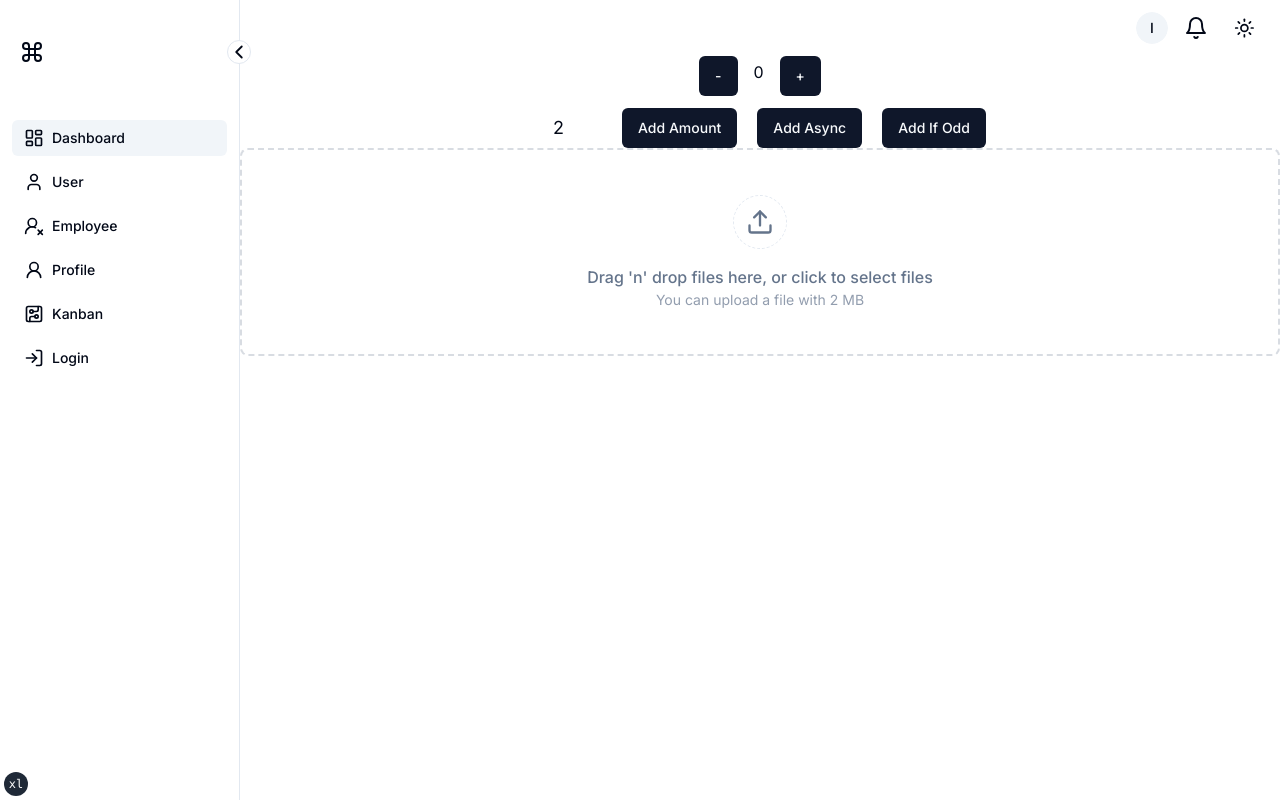
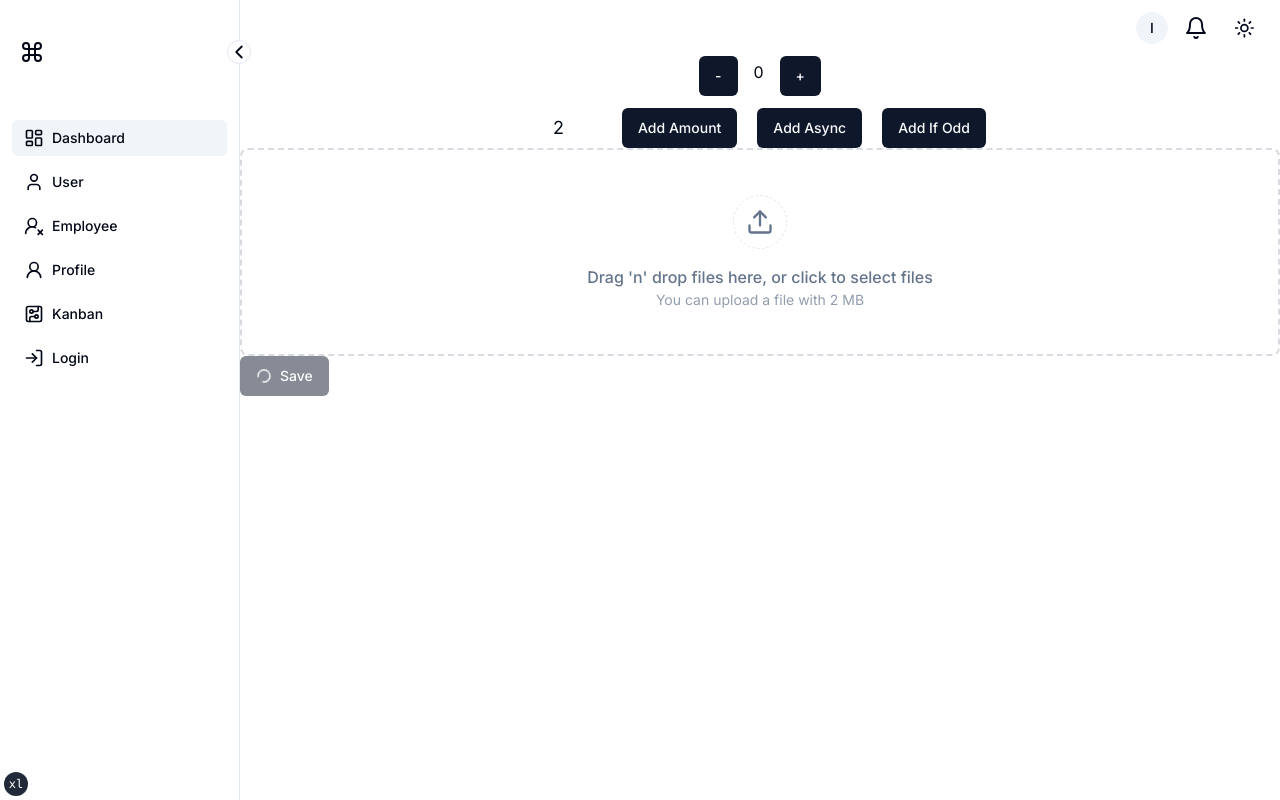
Before and after one commit to ravanspell/smart-pos-client, a Next.js app: page /dashboard in a window 1280 px wide. Built offline with nearby package versions, Linux system fonts and the light colour scheme.

Commit message:
submit button component

```diff
--- a/src/app/dashboard/page.tsx
+++ b/src/app/dashboard/page.tsx
@@ -14,6 +14,7 @@ import { useAppDispatch, useAppSelector } from "@/redux/hooks";
 import { Button } from "@/components/atoms/Button";
 import { toast } from "sonner";
 import { FileUploader } from "@/components/molecules/FileUploader";
+import { SubmitButton } from "@/components/molecules/SubmitButton";
 
 const Dashbaord = () => {
   const dispatch = useAppDispatch();
@@ -75,6 +76,7 @@ const Dashbaord = () => {
         </Button>
       </div>
       <FileUploader />
+      <SubmitButton isLoading label="Save"/>
     </div>
   );
 };
--- /dev/null
+++ b/src/components/molecules/SubmitButton/index.tsx
@@ -0,0 +1,27 @@
+import { Button, ButtonProps } from "@/components/atoms/Button"
+import { Icons } from "@/lib/icons"
+
+interface SubmitButtonProps extends ButtonProps {
+  /**
+   * Label of the button
+   */
+  label: string
+  /**
+   * Loading state until side effect resolve
+   */
+  isLoading?: boolean
+}
+
+export function SubmitButton(props: SubmitButtonProps) {
+  const {
+    isLoading = false,
+    label,
+    disabled
+  } = props;
+  return (
+    <Button disabled={isLoading || disabled} {...props}>
+      {isLoading && <Icons.spinner className="mr-2 h-4 w-4 animate-spin" />}
+      {label}
+    </Button>
+  )
+}
--- a/src/lib/icons.tsx
+++ b/src/lib/icons.tsx
@@ -30,7 +30,7 @@ import {
     X,
     Bell,
     Upload,
-    FileTextIcon
+    FileTextIcon,
   } from 'lucide-react';
 
   export type Icon = LucideIcon;
```
